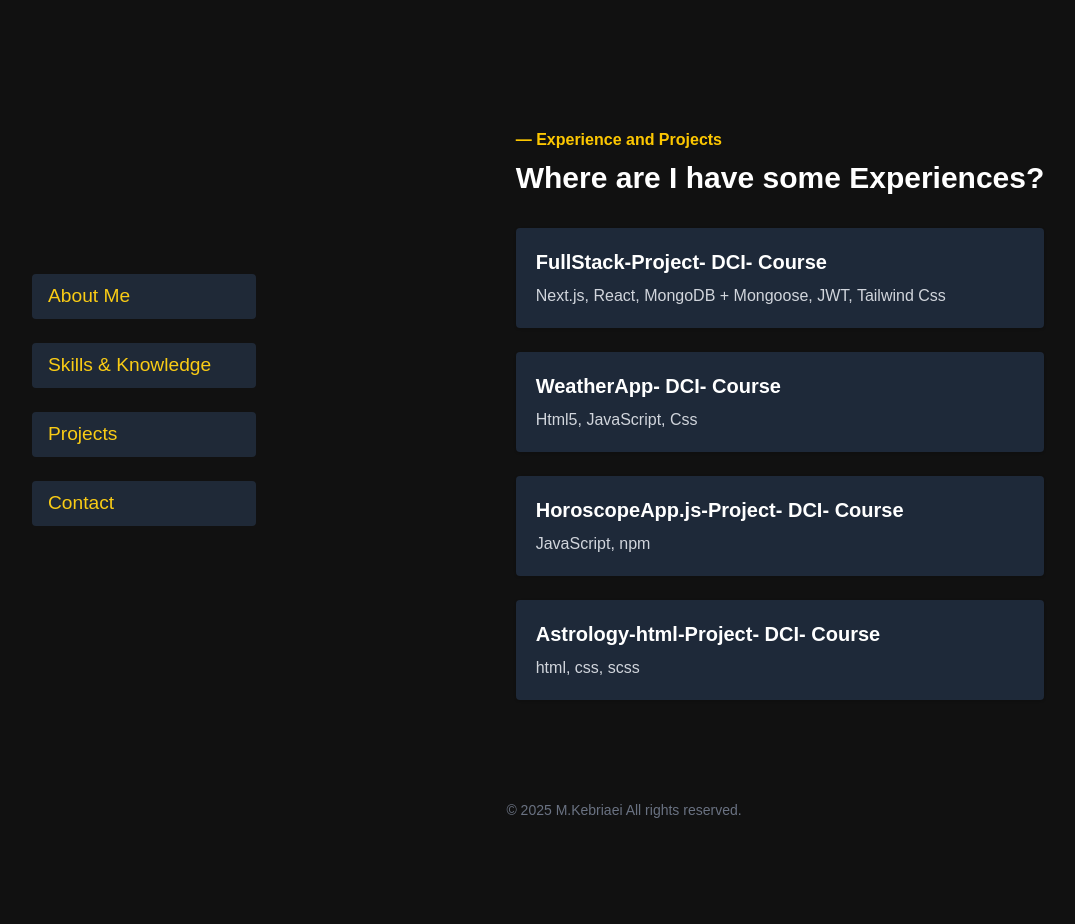
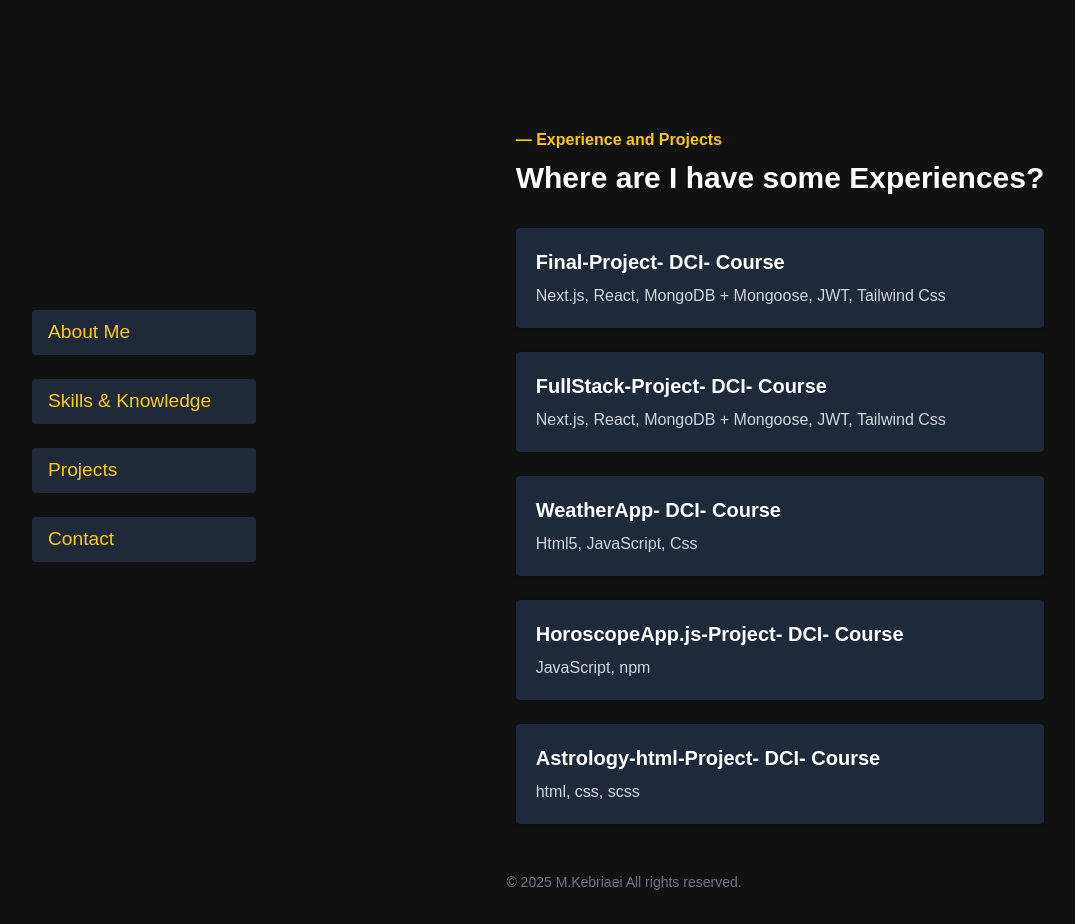
Before and after one commit to MelissaKebi/portfolio, a Next.js app: page /projects in a window 1280 px wide. Shown: the whole page, without its empty margins (16-1091 px from the left). Before the commit the page ends 852 px from the top, so only its background shows below. Built offline with nearby package versions, Linux system fonts and the light colour scheme.

Commit message:
final-project

```diff
--- a/src/app/projects/page.tsx
+++ b/src/app/projects/page.tsx
@@ -3,6 +3,12 @@ import { link } from "fs";
 
 // app/components/Experience.tsx
 const experiences = [
+  {
+    role: " Final-Project",
+    company: "DCI- Course",
+    description: "Next.js, React, MongoDB + Mongoose, JWT, Tailwind Css",
+    link: "https://liefrik.vercel.app/",
+  },
   {
     role: " FullStack-Project",
     company: "DCI- Course",
```
